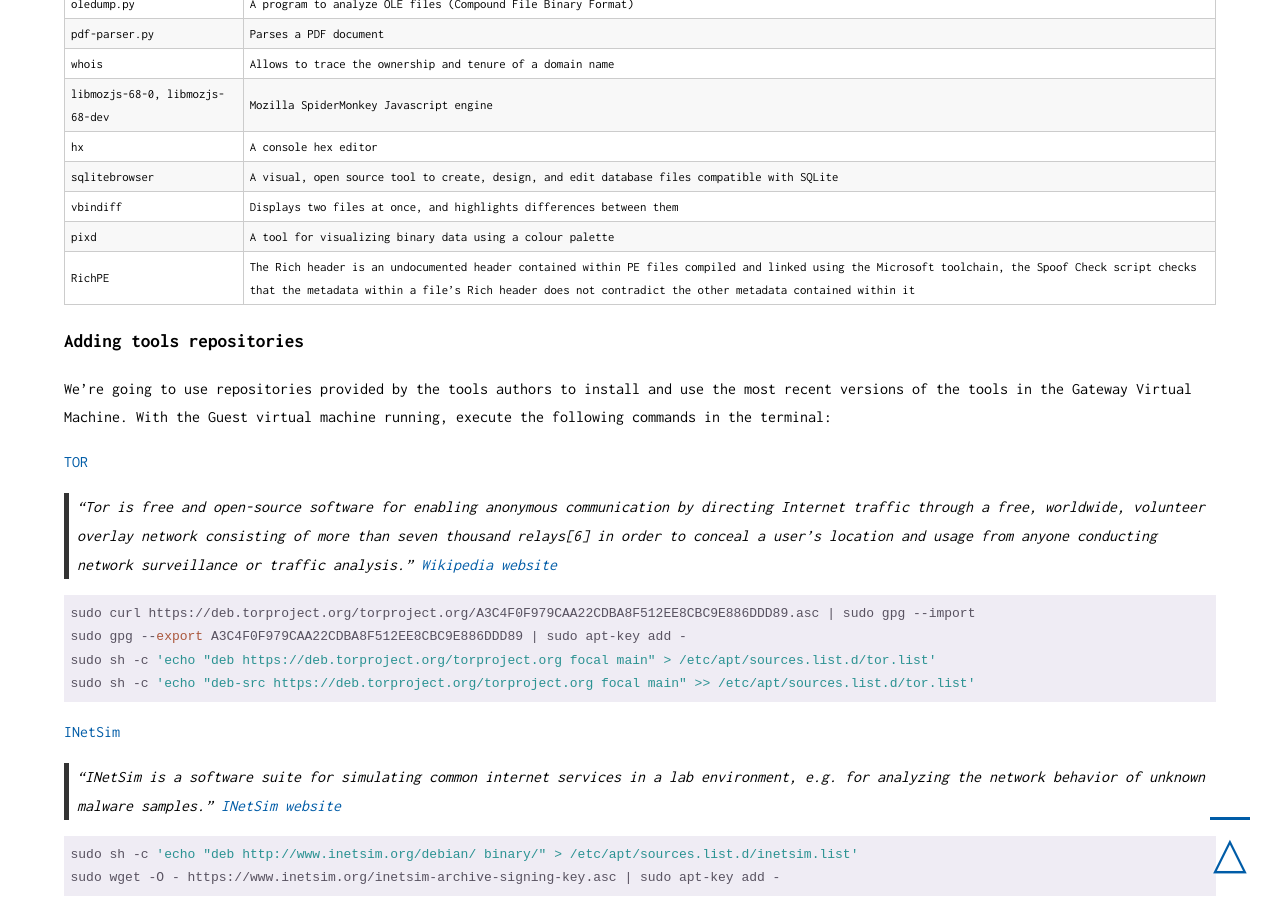
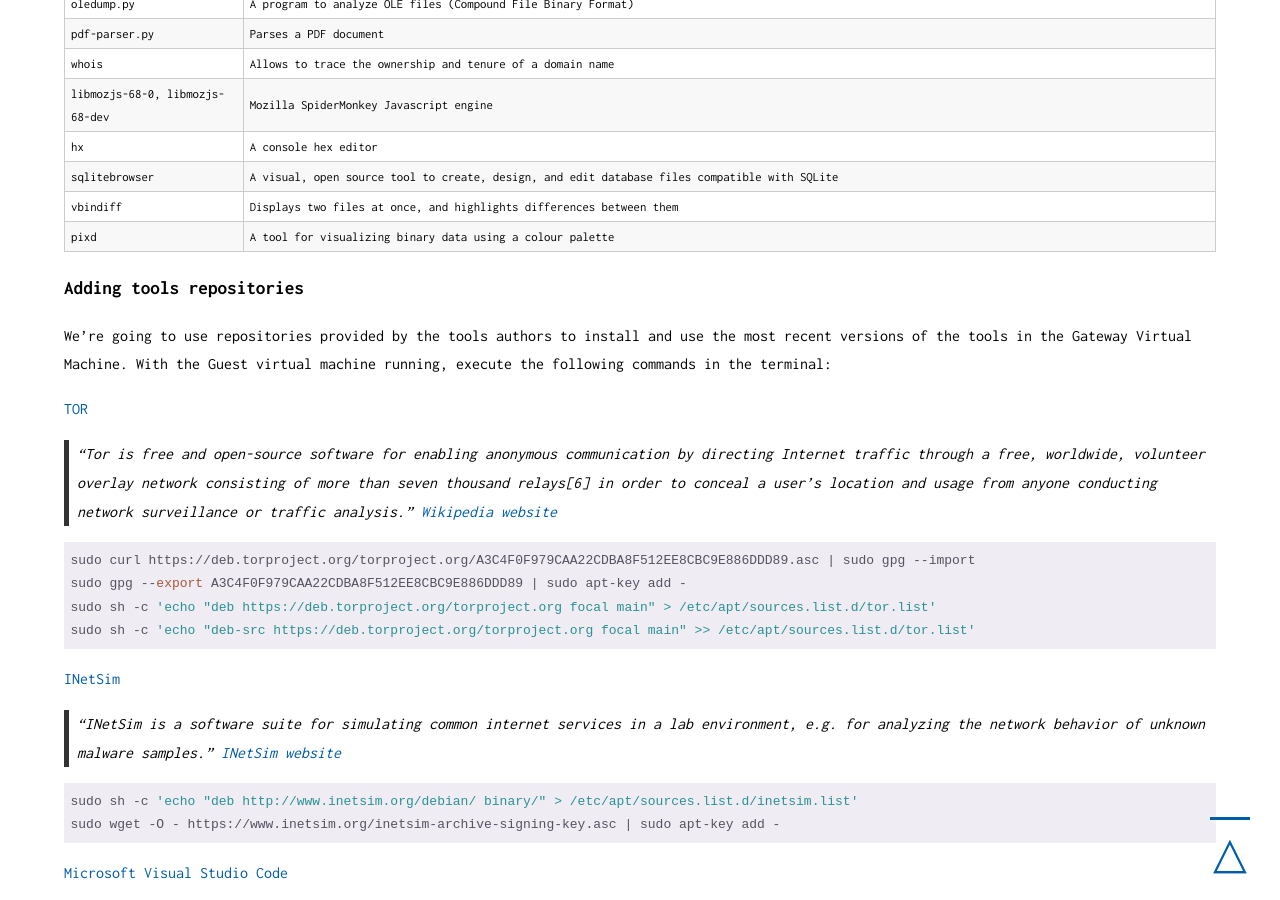
Before and after one commit to qwertzy-antonio-godinho/qwertzy-antonio-godinho.github.io, a Jekyll site: the page built from _posts/2021-02-08-Malware-Lab-Part-1-The-Gateway.md, in a window 1280 px wide and 900 px high, scrolled down 24236 px. Built offline with Jekyll 4.4.1, drawn with Linux system fonts in a browser that asks for light colours; some of the changed text lies outside the part shown.

Commit message:
remove richpe

```diff
--- a/_posts/2021-02-08-Malware-Lab-Part-1-The-Gateway.md
+++ b/_posts/2021-02-08-Malware-Lab-Part-1-The-Gateway.md
@@ -619,7 +619,6 @@ hx | A console hex editor
 sqlitebrowser | A visual, open source tool to create, design, and edit database files compatible with SQLite
 vbindiff | Displays two files at once, and highlights differences between them
 pixd | A tool for visualizing binary data using a colour palette
-RichPE | The Rich header is an undocumented header contained within PE files compiled and linked using the Microsoft toolchain, the Spoof Check script checks that the metadata within a file's Rich header does not contradict the other metadata contained within it
 
 ## Adding tools repositories
 
@@ -702,7 +701,6 @@ The Analysis tools can be installed with the following commands:
 
 <pre><code class="bash">sudo apt -y install whois tor torbrowser-launcher deb.torproject.org-keyring code tshark inetsim netcat-openbsd inspircd yara ssdeep exiftool upx icoutils binwalk libmozjs-68-0 libmozjs-68-dev sqlitebrowser vbindiff --no-install-recommends
 git clone https://github.com/volatilityfoundation/volatility3.git /lab/tools/volatility3
-git clone https://github.com/RichHeaderResearch/RichPE.git /lab/tools/richpe
 git clone https://github.com/krpors/hx.git /lab/tools/hx && make -C /lab/tools/hx && mv /lab/tools/hx/hx /lab/tools/scripts && rm -rf /lab/tools/hx
 git clone https://github.com/FireyFly/pixd.git /lab/tools/pixd && make -C /lab/tools/pixd && mv /lab/tools/pixd/pixd /lab/tools/scripts && rm -rf /lab/tools/pixd
 LAB_NAME="/lab/tools/avalonia-ilspy" && REPO="icsharpcode/AvaloniaILSpy" && VERSION=$(git ls-remote --tags https://github.com/"$REPO" | cut -d/ -f3- | tail -n1) && wget https://github.com/"$REPO"/releases/download/"$VERSION"/ILSpy-linux-x64-Release.zip -O "$LAB_NAME".zip && unzip "$LAB_NAME".zip -d "$LAB_NAME" && rm "$LAB_NAME".zip && chmod +x "$LAB_NAME"/ILSpy
```
